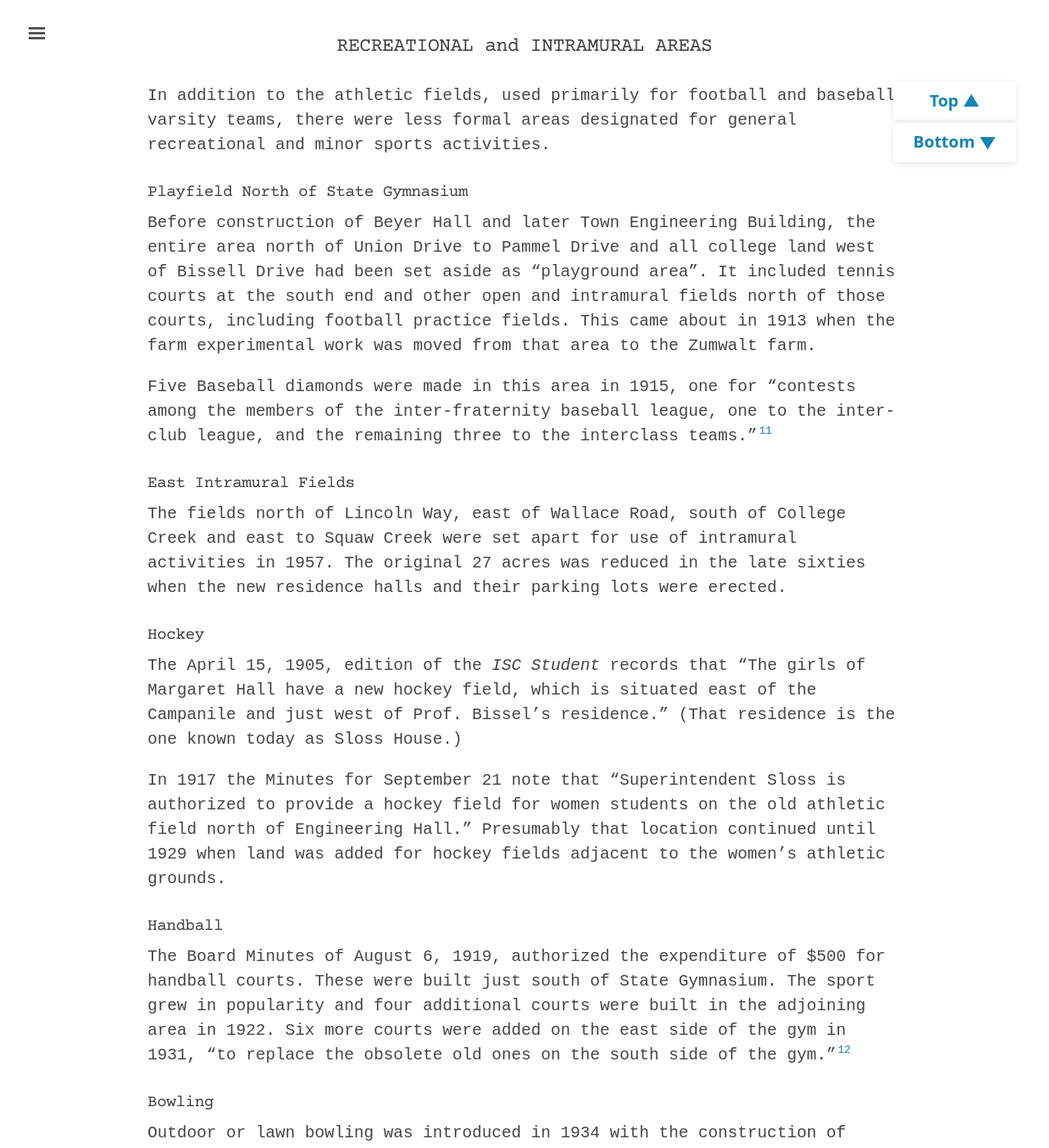
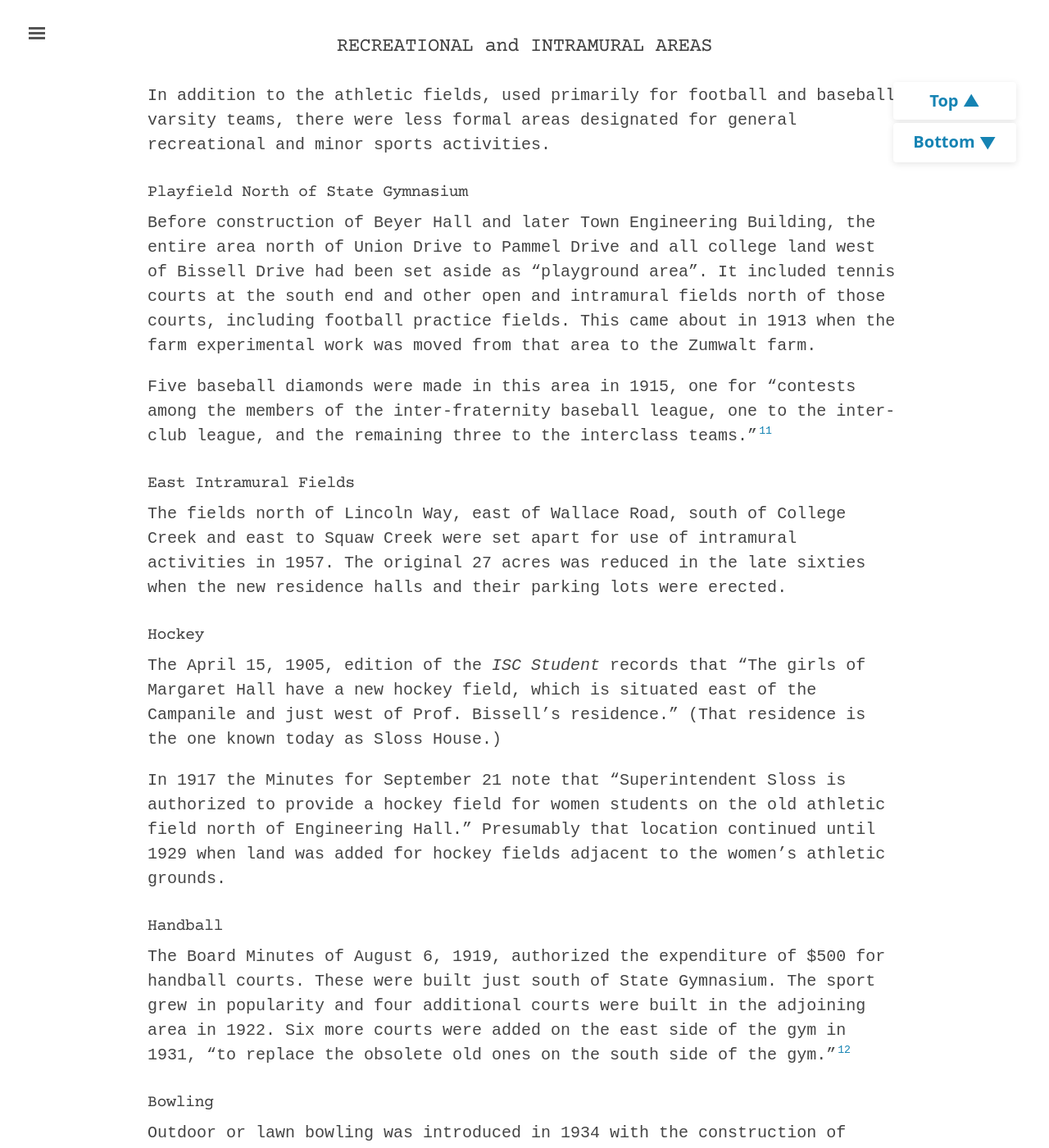
Before and after one commit to emanderson811/day-edition, a Jekyll site: the page built from _texts/005day-athletic-rec.md, in a window 1280 px wide and 1400 px high, scrolled down 8197 px. Shown: the whole window at 82% size. Built offline with Jekyll 4.4.1, drawn with Linux system fonts in a browser that asks for light colours; some of the changed text lies outside the part shown.

Commit message:
Update 005day-athletic-rec.md

```diff
--- a/_texts/005day-athletic-rec.md
+++ b/_texts/005day-athletic-rec.md
@@ -112,7 +112,7 @@
 
 [^fn7]: Iowa State Student, Sept. 22, 1930
 
-During the following two or three years various sites were mentioned, including the Horticulture Farm. On May 2, 1931 the *Iowa State Student* proposed the land "north and west of the college cemetery... It is the hope of many that a golf course will be built near the campus by next fall so that this sport may be included on the intra­mural schedule for next year."
+During the following two or three years various sites were mentioned, including the Horticulture Farm. On May 2, 1931 the *Iowa State Student* proposed the land "north and west of the college cemetery... It is the hope of many that a golf course will be built near the campus by next fall so that this sport may be included on the intramural schedule for next year."
 
 A practice green and two approach tees were built in an area just south of State Gymnasium in 1933. That was initiated by Director of Athletics George Veenker.
 
@@ -136,7 +136,7 @@
 >
 >When the golf course is completed, it will offer the golfer a different problem on practically every hole. It was designed by Perry Maxwell, one of the outstanding golf architects in the United States...
 
-Unavailability of pipe for the irrigation system prevented the seed­ing of the greens in 1936, with the result of a year's delay in the planned date for opening of the course for use. The status of the work was fully described in the issue of the *Iowa State Student* for September 19, 1936, which also noted that the project was largely built with CCC labor and WPA employees with only a small amount of state money going into the project. (CCC stands for the Civilian Conservation Corps and WPA represents the Works Progress Administra­tion, both federal agencies of depression days.)
+Unavailability of pipe for the irrigation system prevented the seeding of the greens in 1936, with the result of a year's delay in the planned date for opening of the course for use. The status of the work was fully described in the issue of the *Iowa State Student* for September 19, 1936, which also noted that the project was largely built with CCC labor and WPA employees with only a small amount of state money going into the project. (CCC stands for the Civilian Conservation Corps and WPA represents the Works Progress Administration, both federal agencies of depression days.)
 
 The golf course was dedicated and opened for use on May 12, 1938.[^fn10] The paper on that date also included a plat of the course.
 
@@ -154,25 +154,25 @@
 
 ### Playfield North of State Gymnasium
 
-Before construction of Beyer Hall and later Town Engineering Build­ing, the entire area north of Union Drive to Pammel Drive and all college land west of Bissell Drive had been set aside as "playground area". It included tennis courts at the south end and other open and intramural fields north of those courts, including football prac­tice fields. This came about in 1913 when the farm experimental work was moved from that area to the Zumwalt farm.
+Before construction of Beyer Hall and later Town Engineering Building, the entire area north of Union Drive to Pammel Drive and all college land west of Bissell Drive had been set aside as "playground area". It included tennis courts at the south end and other open and intramural fields north of those courts, including football practice fields. This came about in 1913 when the farm experimental work was moved from that area to the Zumwalt farm.
 
-Five Baseball diamonds were made in this area in 1915, one for "con­tests among the members of the inter-fraternity baseball league, one to the inter-club league, and the remaining three to the inter­class teams."[^fn11]
+Five baseball diamonds were made in this area in 1915, one for "contests among the members of the inter-fraternity baseball league, one to the inter-club league, and the remaining three to the interclass teams."[^fn11]
 
 [^fn11]: Iowa State Student, March 30, 1915
 
 ### East Intramural Fields
 
-The fields north of Lincoln Way, east of Wallace Road, south of College Creek and east to Squaw Creek were set apart for use of in­tramural activities in 1957. The original 27 acres was reduced in the late sixties when the new residence halls and their parking lots were erected.
+The fields north of Lincoln Way, east of Wallace Road, south of College Creek and east to Squaw Creek were set apart for use of intramural activities in 1957. The original 27 acres was reduced in the late sixties when the new residence halls and their parking lots were erected.
 
 ### Hockey
 
-The April 15, 1905, edition of the *ISC Student* records that "The girls of Margaret Hall have a new hockey field, which is situated east of the Campanile and just west of Prof. Bissel's residence." (That residence is the one known today as Sloss House.)
+The April 15, 1905, edition of the *ISC Student* records that "The girls of Margaret Hall have a new hockey field, which is situated east of the Campanile and just west of Prof. Bissell's residence." (That residence is the one known today as Sloss House.)
 
 In 1917 the Minutes for September 21 note that "Superintendent Sloss is authorized to provide a hockey field for women students on the old athletic field north of Engineering Hall." Presumably that location continued until 1929 when land was added for hockey fields adjacent to the women's athletic grounds.
 
 ### Handball
 
-The Board Minutes of August 6, 1919, authorized the expenditure of $500 for handball courts. These were built just south of State Gym­nasium. The sport grew in popularity and four additional courts were built in the adjoining area in 1922. Six more courts were added on the east side of the gym in 1931, "to replace the obsolete old ones on the south side of the gym."[^fn12]
+The Board Minutes of August 6, 1919, authorized the expenditure of $500 for handball courts. These were built just south of State Gymnasium. The sport grew in popularity and four additional courts were built in the adjoining area in 1922. Six more courts were added on the east side of the gym in 1931, "to replace the obsolete old ones on the south side of the gym."[^fn12]
 
 [^fn12]: Iowa State Student, Sept. 18, 1931
 
@@ -182,13 +182,13 @@
 
 [^fn13]: Iowa State Student, May 19, 1934
 
-On June 2, 1938, this account appeared in the *Daily Iowa State Stu­dent*:
+On June 2, 1938, this account appeared in the *Daily Iowa State Student*:
 
->Lawn bowling enthusiasts will get their first 1938 fling at the sport at Iowa State within a week or 10 days ...Starting next fall...lawn bowling will be included as a regular intra­mural sport on the Cyclone program... Lawn bowling was so pop­ular among faculty and townspeople last summer that the heavy usage wore down the grass, necessitating reseeding the green. By next fall the newly-constructed bowling green south of the gymnasium will be open for intramural play. This new green will be superior to the older one, Director Veenker believes.
+>Lawn bowling enthusiasts will get their first 1938 fling at the sport at Iowa State within a week or 10 days...Starting next fall...lawn bowling will be included as a regular intramural sport on the Cyclone program...Lawn bowling was so popular among faculty and townspeople last summer that the heavy usage wore down the grass, necessitating reseeding the green. By next fall the newly-constructed bowling green south of the gymnasium will be open for intramural play. This new green will be superior to the older one, Director Veenker believes.
 
 ### Polo
 
-The only reference found to a polo field occurred in the May 16, 1931, copy of the *Iowa State Student*, although there were several articles in that general period about the polo team. The article commenting on the field states
+The only reference found to a polo field occurred in the May 16, 1931, copy of the *Iowa State Student*, although there were several articles in that general period about the polo team. The article commenting on the field states:
 
 >The polo practice grounds west of the Armory are in danger of being made unfit for use because of the thotlessness and carelessness of a few persons... all offenders were either faculty members or college employees who were driving their automobiles across the polo field...
 
@@ -202,25 +202,25 @@
 
 ### Ice Skating
 
-The earliest request for a place for ice skating appeared in the *ISC Student* in 1904, but no specific location was suggested. In 1912 and 1913 consideration was given to the possibility of flood­ing the old athletic field west of Morrill Hall but that proved unfeasible because of the topography.
+The earliest request for a place for ice skating appeared in the *ISC Student* in 1904, but no specific location was suggested. In 1912 and 1913 consideration was given to the possibility of flooding the old athletic field west of Morrill Hall but that proved unfeasible because of the topography.
 
 It was the winter of 1914-15 that ice skating became possible for the first time when a dam was built on College Creek to flood the low area that is now Lake LaVerne. The weather turned cold enough in early January to permit use of the pond so formed.
 
-Construction of Lake Laverne assured good skating the next year. How­ever, there were many years when the condition of the lake did not permit skating. More recently the weather has been the only deter­mining factor as to when the ice is ready for skating.
+Construction of Lake LaVerne assured good skating the next year. However, there were many years when the condition of the lake did not permit skating. More recently the weather has been the only determining factor as to when the ice is ready for skating.
 
 ## TENNIS COURTS
 
-When tennis was first played on the campus has not been determined. The earliest reference located occurs in the July 1885 copy of the *Aurora* which noted that "The lawn has been cross-barred with white­wash for accommodation of Lawn Tennis." By June 1890 that paper re­corded that "Tennis courts literally cover the campus, and the evening recreation hour seems not nearly long enough."
+When tennis was first played on the campus has not been determined. The earliest reference located occurs in the July 1885 copy of the *Aurora* which noted that "The lawn has been cross-barred with whitewash for accommodation of Lawn Tennis." By June 1890 that paper recorded that "Tennis courts literally cover the campus, and the evening recreation hour seems not nearly long enough."
 
 The Athletic Grounds, west of Morrill Hall, were established in 1892 and most of the tennis courts were moved to that area. However, work in developing the courts area was slow, and in April 1893 the *IAC Student* wrote, "The campus is dotted with many new tennis courts." Three months later that source said there were twenty-three courts on the campus.
 
-The first mention of tennis courts for women appeared in the *ISC Student* on April 15, 1905: "Two dirt tennis courts have been pre­pared for the girls just north of the Faculty club which will be for the exclusive use of the girls." In 1909 the women's courts were relocated to the north side of the street at about the location where Physics Hall stands now. Four new courts for women were in­stalled west of the Home Economics building in 1913.[^fn14]
+The first mention of tennis courts for women appeared in the *ISC Student* on April 15, 1905: "Two dirt tennis courts have been prepared for the girls just north of the Faculty club which will be for the exclusive use of the girls." In 1909 the women's courts were relocated to the north side of the street at about the location where Physics Hall stands now. Four new courts for women were installed west of the Home Economics building in 1913.[^fn14]
 
 [^fn14]: Minutes, July 1913
 
 After construction of State Gymnasium new tennis courts were built across the street to the north, on the land now occupied by Beyer Hall. The September 11, 1914, issue of *Iowa State Student* records that work was about to start on fourteen courts in that location. Clay for the surface of the courts came from Marshalltown. It was late in 1916 before any of those courts were ready for play.
 
->Only two weeks remain before the eight new tennis courts north of the gymansium will be completed... Four new courts will be built immediately north of Engineering hall where the old courts now are, sometime this fall. These courts will not be ready for use until next spring. Eventually four new courts will also be built east of those across from the gymnasium, making twelve courts in a row. Just when these will be built has not been announced.[^fn15]
+>Only two weeks remain before the eight new tennis courts north of the gymnasium will be completed... Four new courts will be built immediately north of Engineering hall where the old courts now are, sometime this fall. These courts will not be ready for use until next spring. Eventually four new courts will also be built east of those across from the gymnasium, making twelve courts in a row. Just when these will be built has not been announced.[^fn15]
 
 [^fn15]: Iowa State Student, Sept. 19, 1916
 
```
Also changed, not shown: other parts of _texts/005day-athletic-rec.md (+4 -4 lines).
